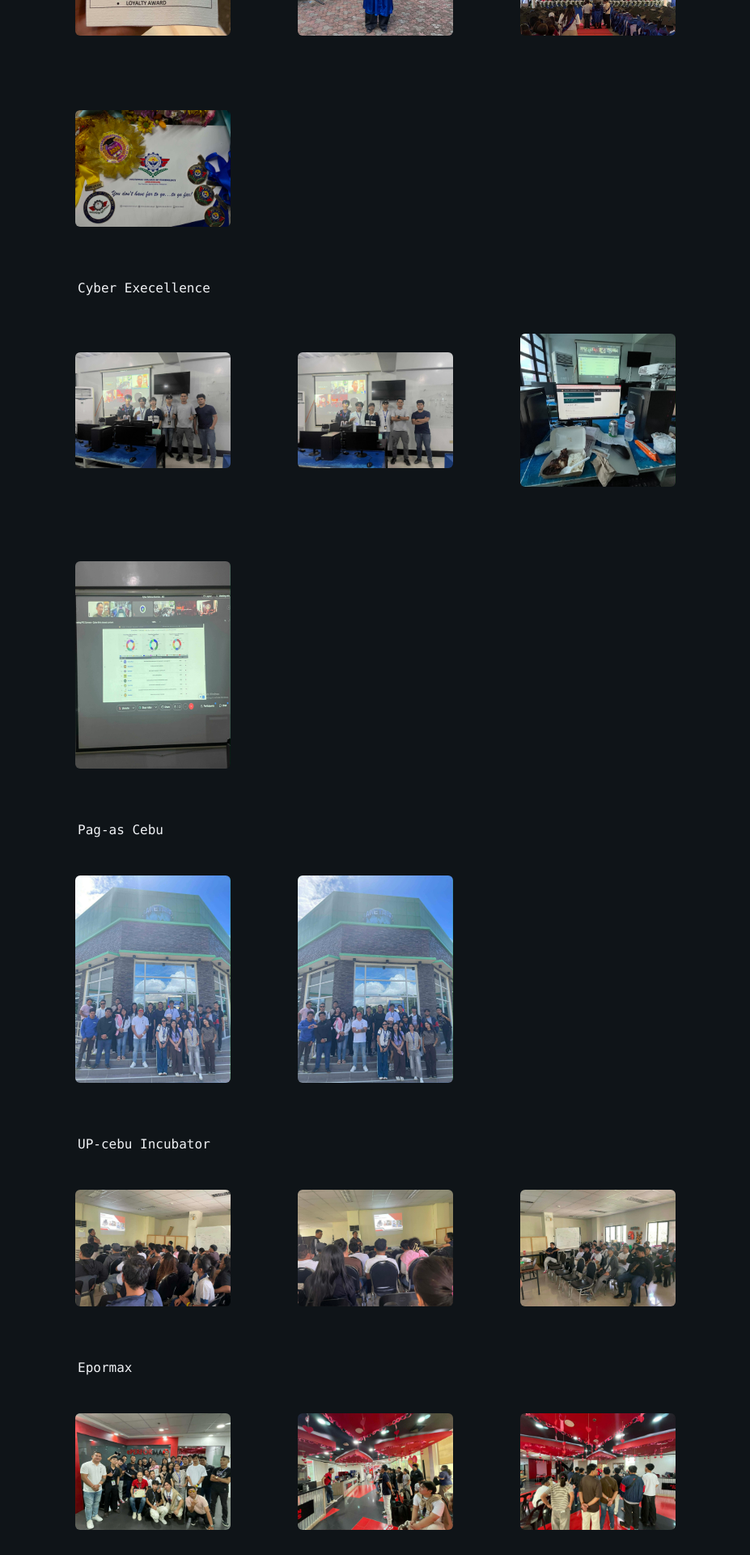
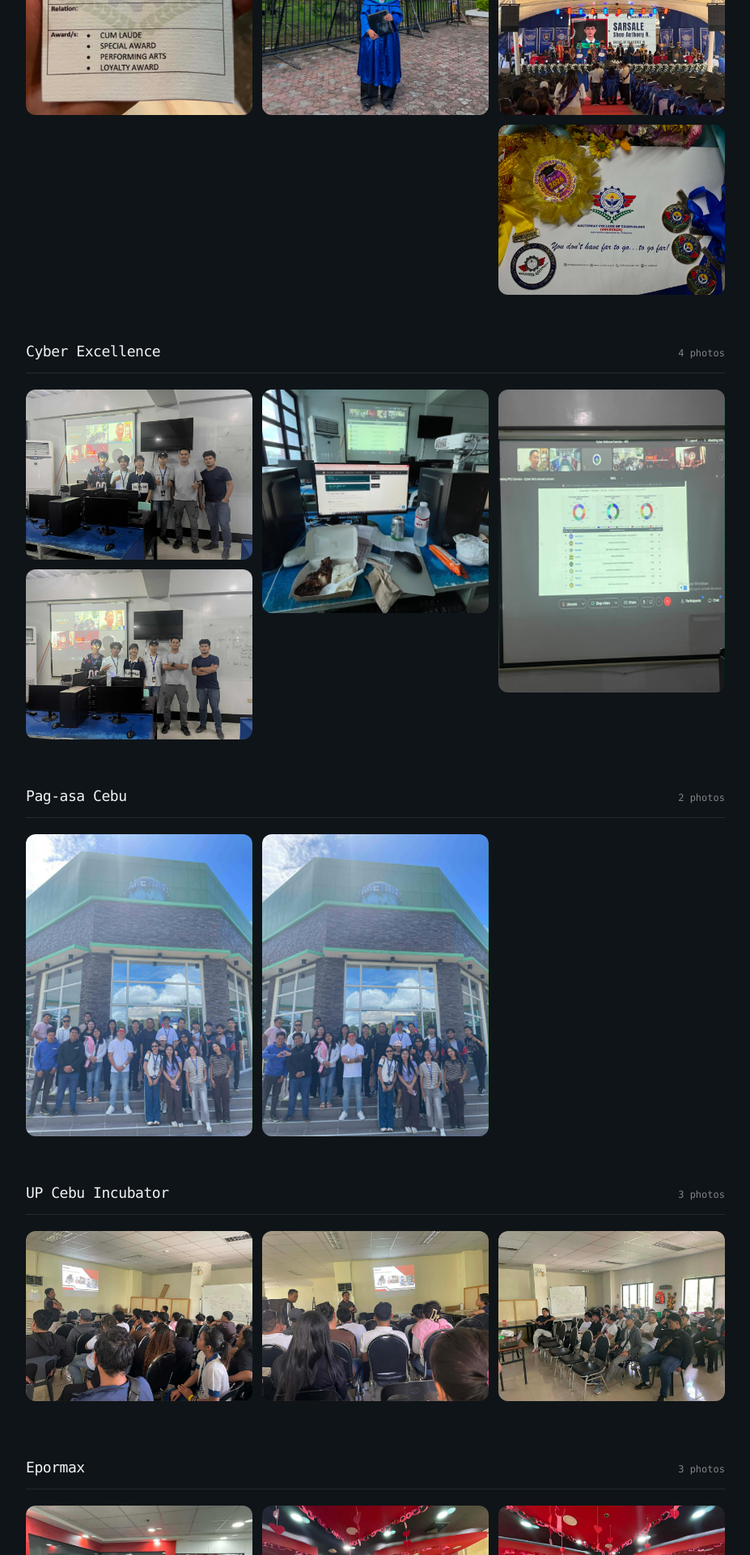
Before and after one commit to Ein-shen/My-porfolio, a React (Vite) app: page /view_gallery in a window 1280 px wide. Shown: the part 480-2400 px from the top of the page at 81% size, without its empty margins (176-1103 px from the left). Built offline with nearby package versions, Linux system fonts and the light colour scheme; the HTML template or start-up script is replaced by a standard one.

Commit message:
addedchanges in the gallery making it fixed design

```diff
--- a/src/away/View_gallery.jsx
+++ b/src/away/View_gallery.jsx
@@ -1,248 +1,167 @@
-import React, { useState, useEffect } from 'react'
+import React, { useState, useEffect, useCallback } from 'react'
 import { createPortal } from 'react-dom'
 import { useNavigate } from 'react-router-dom'
-import { ArrowLeft, X } from 'lucide-react'
+import { ArrowLeft, X, ChevronLeft, ChevronRight } from 'lucide-react'
 
-const grad = [
-
-
-    { image: "11.jpg", folder: "Grad", title: "Grad" },
-    { image: "13.jpg", folder: "Grad", title: "Grad" },
-    { image: "14.jpg", folder: "Grad", title: "Grad" },
-    { image: "12.jpg", folder: "Grad", title: "Grad" },
+// One list for everything: add a section or a photo here and the page updates.
+const sections = [
+  { title: 'Graduation', folder: 'Grad', images: ['11.jpg', '13.jpg', '14.jpg', '12.jpg'] },
+  { title: 'Cyber Excellence', folder: 'Contest', images: ['c2.jpg', 'c3.jpg', 'c4.jpg', 'c1.jpg'] },
+  { title: 'Pag-asa Cebu', folder: 'pag-asa', images: ['p1.jpg', 'p2.jpg'] },
+  { title: 'UP Cebu Incubator', folder: 'Up', images: ['u1.jpg', 'u2.jpg', 'u3.jpg'] },
+  { title: 'Epormax', folder: 'epor', images: ['e1.jpg', 'e2.jpg', 'e3.jpg'] },
 ]
 
+const src = (folder, image) => `/files/${folder}/${image}`
 
-const cont = [
+const Section = ({ section, onOpen }) => (
+  <section className="mb-14 animate-fade-in animation-delay-200">
+    <div className="flex items-baseline justify-between border-b border-current/10 pb-3 mb-5">
+      <h2 className="font-mono text-base md:text-lg font-medium tracking-tight">
+        {section.title}
+      </h2>
+      <span className="font-mono text-xs opacity-50">
+        {section.images.length} {section.images.length === 1 ? 'photo' : 'photos'}
+      </span>
+    </div>
 
+    <div className="columns-2 md:columns-3 gap-3 [&>*]:mb-3">
+      {section.images.map((image, idx) => (
+        <button
+          key={image}
+          type="button"
+          onClick={() => onOpen(idx)}
+          aria-label={`Open ${section.title} photo ${idx + 1}`}
+          className="group block w-full overflow-hidden rounded-xl break-inside-avoid focus:outline-none focus-visible:ring-2 focus-visible:ring-offset-2 focus-visible:ring-current"
+        >
+          <img
+            src={src(section.folder, image)}
+            alt={`${section.title} ${idx + 1}`}
+            loading="lazy"
+            className="w-full h-auto object-cover transition-transform duration-500 ease-out group-hover:scale-105"
+          />
+        </button>
+      ))}
+    </div>
+  </section>
+)
 
-  { image: "c2.jpg", folder: "Contest", title: "contest" },
-  { image: "c3.jpg", folder: "Contest", title: "contest" },
-  { image: "c4.jpg", folder: "Contest", title: "contest" },
-  { image: "c1.jpg", folder: "Contest", title: "contest" },
+const Lightbox = ({ section, index, setIndex, onClose }) => {
+  const total = section.images.length
+  const prev = useCallback(() => setIndex((i) => (i - 1 + total) % total), [total, setIndex])
+  const next = useCallback(() => setIndex((i) => (i + 1) % total), [total, setIndex])
 
+  useEffect(() => {
+    const onKey = (e) => {
+      if (e.key === 'Escape') onClose()
+      if (e.key === 'ArrowLeft') prev()
+      if (e.key === 'ArrowRight') next()
+    }
+    window.addEventListener('keydown', onKey)
+    return () => window.removeEventListener('keydown', onKey)
+  }, [onClose, prev, next])
 
-]
+  const btn =
+    'absolute z-[10000] flex items-center justify-center w-11 h-11 rounded-full bg-white/10 text-white hover:bg-white/25 transition-colors focus:outline-none focus-visible:ring-2 focus-visible:ring-white'
 
+  return createPortal(
+    <div
+      className="fixed inset-0 z-[9999] flex items-center justify-center bg-black/85 backdrop-blur-sm"
+      onClick={onClose}
+      role="dialog"
+      aria-modal="true"
+      aria-label={`${section.title} photo viewer`}
+    >
+      <button className={`${btn} top-5 right-5`} onClick={onClose} aria-label="Close">
+        <X size={22} />
+      </button>
 
-const up = [
+      {total > 1 && (
+        <>
+          <button
+            className={`${btn} left-3 md:left-6 top-1/2 -translate-y-1/2`}
+            onClick={(e) => { e.stopPropagation(); prev() }}
+            aria-label="Previous photo"
+          >
+            <ChevronLeft size={24} />
+          </button>
+          <button
+            className={`${btn} right-3 md:right-6 top-1/2 -translate-y-1/2`}
+            onClick={(e) => { e.stopPropagation(); next() }}
+            aria-label="Next photo"
+          >
+            <ChevronRight size={24} />
+          </button>
+        </>
+      )}
 
-  { image: "u1.jpg", folder: "Up", title: "up" },
-  { image: "u2.jpg", folder: "Up", title: "up" },
-  { image: "u3.jpg", folder: "Up", title: "up" },
-
-]
-
-
-const pag = [
-
-  { image: "p1.jpg", folder: "pag-asa", title: "pag" },
-  { image: "p2.jpg", folder: "pag-asa", title: "pag" },
-
-]
-
-
-const epor = [
-
-  { image: "e1.jpg", folder: "epor", title: "Epor" },
-  { image: "e2.jpg", folder: "epor", title: "Epor" },
-  { image: "e3.jpg", folder: "epor", title: "Epor" },
-
-
-]
-
-
+      <figure className="flex flex-col items-center px-14 md:px-24" onClick={(e) => e.stopPropagation()}>
+        <img
+          key={index}
+          src={src(section.folder, section.images[index])}
+          alt={`${section.title} ${index + 1}`}
+          className="max-w-full max-h-[78vh] object-contain rounded-lg shadow-2xl animate-fade-in"
+        />
+        <figcaption className="mt-4 font-mono text-xs text-white/70">
+          {section.title} · {index + 1} / {total}
+        </figcaption>
+      </figure>
+    </div>,
+    document.body
+  )
+}
 
 export const View_gallery = () => {
   const navigate = useNavigate()
-    const [selected, setSelected] = useState(null)
+  const [selected, setSelected] = useState(null) // { section: number, index: number }
 
   useEffect(() => {
     document.body.style.overflow = selected ? 'hidden' : 'auto'
     return () => { document.body.style.overflow = 'auto' }
   }, [selected])
 
+  const setIndex = useCallback(
+    (updater) =>
+      setSelected((s) =>
+        s ? { ...s, index: typeof updater === 'function' ? updater(s.index) : updater } : s
+      ),
+    []
+  )
+
   return (
     <div className="container mx-auto px-6 md:px-12 py-10 relative z-10 pt-28">
-            <div className="mx-auto max-w-[800px]">
-
+      <div className="mx-auto max-w-[900px]">
         {/* Header */}
-                <div className="mb-16">
-                    <div className='grid grid-cols-[auto_1fr_auto] items-center mb-4'>
-                        <button onClick={() => navigate(-1)}>
-                            <ArrowLeft size={24} className='animate-fade-in animation-delay-100' />
+        <div className="grid grid-cols-[auto_1fr_auto] items-center mb-12 animate-fade-in animation-delay-100">
+          <button
+            onClick={() => navigate(-1)}
+            aria-label="Go back"
+            className="p-2 -m-2 rounded-full hover:opacity-60 transition-opacity"
+          >
+            <ArrowLeft size={24} />
           </button>
-
-                        <h1 className="font-mono text-xl lg:text-lg font-medium tracking-tight pt-1 animate-fade-in animation-delay-100 text-center">
+          <h1 className="font-mono text-xl lg:text-lg font-medium tracking-tight text-center">
             Gallery
           </h1>
-
           <div className="w-6" />
         </div>
 
-
-                    <div className="pl-5 sm:px-6 lg:pl-8">
-                      <h1 className="font-mono pt-10 animate-fade-in">Graduation</h1>
-                    </div>
-
-                    {/* Grid */}
-                    <div className="grid grid-cols-1 sm:grid-cols-2 lg:grid-cols-3 items-center justify-items-center gap-6">
-                        {grad.map((pro, idx) => (
-                            <div key={idx}>
-                                 <div className="flex flex-col sm:flex-row items-center gap-4 p-6 rounded-2xl transition-all duration-500 animate-fade-in animation-delay-200">
-
-                                    <div className="relative w-48 pt-5 items-center">
-                                        <img
-                                            src={`/files/${pro.folder}/${pro.image}`}
-                                            alt={pro.title}
-                                            onClick={() => setSelected(`/files/${pro.folder}/${pro.image}`)}
-                                            className="w-48 object-cover rounded-md cursor-pointer hover:opacity-80 transition-opacity"
+        {sections.map((section, sIdx) => (
+          <Section
+            key={section.title}
+            section={section}
+            onOpen={(index) => setSelected({ section: sIdx, index })}
           />
-                                    </div>
-
-
-
-                                </div>
-                            </div>
         ))}
       </div>
 
-
-
-                    <div className="pl-5 sm:px-6 lg:pl-8">
-                      <h1 className="font-mono pt-10 animate-fade-in">Cyber Execellence</h1>
-                    </div>
-
-                    {/* Grid */}
-                    <div className="grid grid-cols-1 sm:grid-cols-2 lg:grid-cols-3 items-center justify-items-center gap-6">
-                        {cont.map((pro, idx) => (
-                            <div key={idx}>
-                                 <div className="flex flex-col sm:flex-row items-center gap-4 p-6 rounded-2xl transition-all duration-500 animate-fade-in animation-delay-200">
-
-                                    <div className="relative w-48 pt-5 items-center">
-                                        <img
-                                            src={`/files/${pro.folder}/${pro.image}`}
-                                            alt={pro.title}
-                                            onClick={() => setSelected(`/files/${pro.folder}/${pro.image}`)}
-                                            className="w-48 object-cover rounded-md cursor-pointer hover:opacity-80 transition-opacity"
+      {selected && (
+        <Lightbox
+          section={sections[selected.section]}
+          index={selected.index}
+          setIndex={setIndex}
+          onClose={() => setSelected(null)}
         />
-                                    </div>
-
-
-
-                                </div>
-                            </div>
-                        ))}
-                    </div>
-
-
-
-                    <div className="pl-5 sm:px-6 lg:pl-8">
-                      <h1 className="font-mono pt-10 animate-fade-in">Pag-as Cebu</h1>
-                    </div>
-
-                    {/* Grid */}
-                    <div className="grid grid-cols-1 sm:grid-cols-2 lg:grid-cols-3 items-center justify-items-center gap-6">
-                        {pag.map((pro, idx) => (
-                            <div key={idx}>
-                                 <div className="flex flex-col sm:flex-row items-center gap-4 p-6 rounded-2xl transition-all duration-500 animate-fade-in animation-delay-200">
-
-                                    <div className="relative w-48 pt-5 items-center">
-                                        <img
-                                            src={`/files/${pro.folder}/${pro.image}`}
-                                            alt={pro.title}
-                                            onClick={() => setSelected(`/files/${pro.folder}/${pro.image}`)}
-                                            className="w-48 object-cover rounded-md cursor-pointer hover:opacity-80 transition-opacity"
-                                        />
-                                    </div>
-
-
-
-                                </div>
-                            </div>
-                        ))}
-                    </div>
-
-
-
-
-                    <div className="pl-5 sm:px-6 lg:pl-8">
-                      <h1 className="font-mono pt-10 animate-fade-in">UP-cebu Incubator</h1>
-                    </div>
-
-                    {/* Grid */}
-                    <div className="grid grid-cols-1 sm:grid-cols-2 lg:grid-cols-3 items-center justify-items-center gap-6">
-                        {up.map((pro, idx) => (
-                            <div key={idx}>
-                                 <div className="flex flex-col sm:flex-row items-center gap-4 p-6 rounded-2xl transition-all duration-500 animate-fade-in animation-delay-200">
-
-                                    <div className="relative w-48 pt-5 items-center">
-                                        <img
-                                            src={`/files/${pro.folder}/${pro.image}`}
-                                            alt={pro.title}
-                                            onClick={() => setSelected(`/files/${pro.folder}/${pro.image}`)}
-                                            className="w-48 object-cover rounded-md cursor-pointer hover:opacity-80 transition-opacity"
-                                        />
-                                    </div>
-
-
-
-                                </div>
-                            </div>
-                        ))}
-                    </div>
-
-
-
-
-                    <div className="pl-5 sm:px-6 lg:pl-8">
-                      <h1 className="font-mono pt-10 animate-fade-in">Epormax</h1>
-                    </div>
-
-                    {/* Grid */}
-                    <div className="grid grid-cols-1 sm:grid-cols-2 lg:grid-cols-3 items-center justify-items-center gap-6">
-                        {epor.map((pro, idx) => (
-                            <div key={idx}>
-                                 <div className="flex flex-col sm:flex-row items-center gap-4 p-6 rounded-2xl transition-all duration-500 animate-fade-in animation-delay-200">
-
-                                    <div className="relative w-48 pt-5 items-center">
-                                        <img
-                                            src={`/files/${pro.folder}/${pro.image}`}
-                                            alt={pro.title}
-                                            onClick={() => setSelected(`/files/${pro.folder}/${pro.image}`)}
-                                            className="w-48 object-cover rounded-md cursor-pointer hover:opacity-80 transition-opacity"
-                                        />
-                                    </div>
-
-
-
-                                </div>
-                            </div>
-                        ))}
-                    </div>
-
-                </div>
-            </div>
-
-            {selected && createPortal(
-                <div
-                    className="fixed inset-0 bg-black/70 flex items-center justify-center z-[9999]"
-                    onClick={() => setSelected(null)}
-                >
-                    <button
-                        className="absolute top-6 right-6 text-white z-[10000]"
-                        onClick={() => setSelected(null)}
-                    >
-                        <X size={32} />
-                    </button>
-                    <img
-                        src={selected}
-                        alt="Preview"
-                        className="max-w-[90vw] max-h-[70vh] object-contain rounded-lg"
-                        onClick={(e) => e.stopPropagation()}
-                    />
-                </div>,
-                document.body
       )}
     </div>
   )
```
Lines whose indentation alone changed are shown as unchanged.
